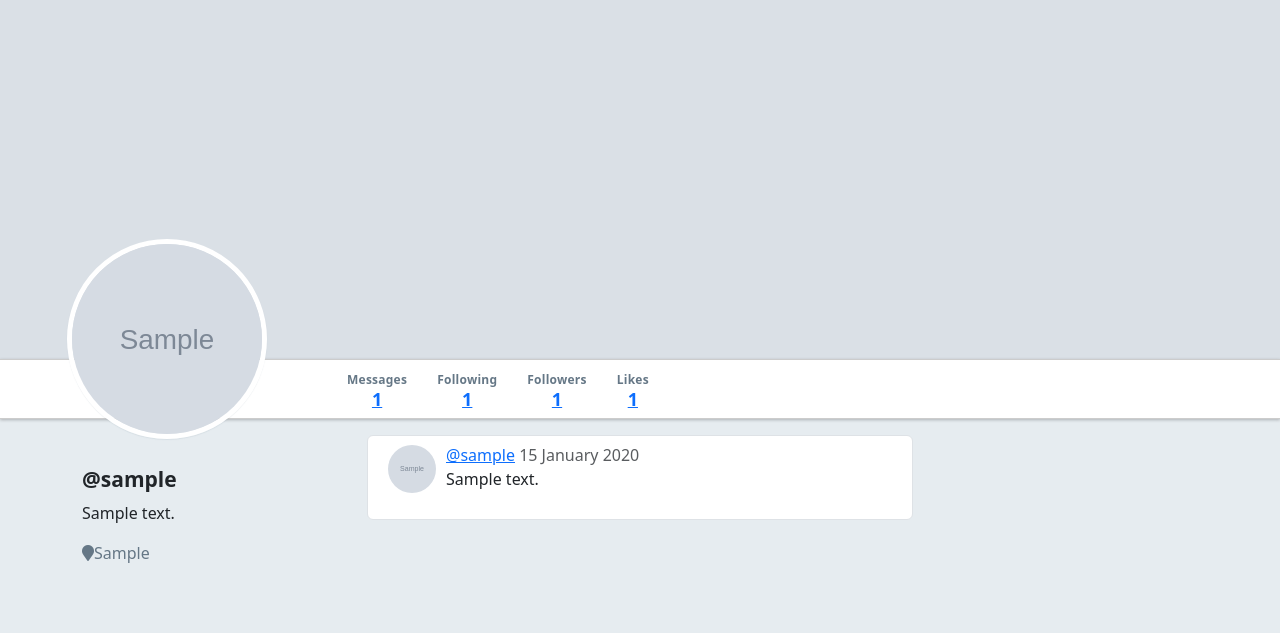
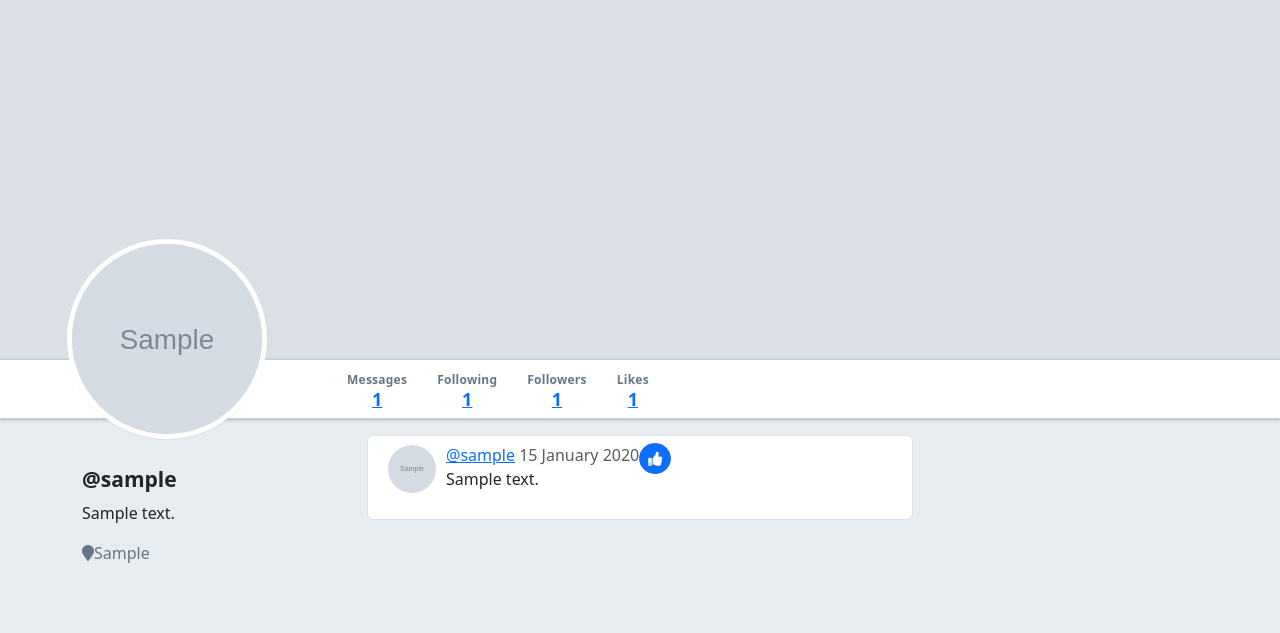
Before and after one commit to kristenkrofchik/flask_warbler, a Flask app: page /users/1 in a window 1280 px wide. Shown: the part 47-680 px from the top of the page. Run offline with Flask 2, Linux system fonts and the light colour scheme; tables that the repository leaves empty hold one stand-in row (values such as "Sample post"); grey boxes marked "Sample" are stand-in pictures; some libraries are stand-ins or nearby versions.

Commit message:
add like functionality

```diff
--- a/templates/users/show.html
+++ b/templates/users/show.html
@@ -17,6 +17,18 @@
             <span class="text-muted">{{ message.timestamp.strftime('%d %B %Y') }}</span>
             <p>{{ message.text }}</p>
           </div>
+          {% if g.user.id != message.user_id %}
+          <form method="POST" action="/messages/{{ message.id }}/like" class="messages-like">
+            <button class="
+              btn
+              btn-sm
+              {{'btn-primary' if message.id in likes else 'btn-secondary'}}"
+            >
+              <i class="fa fa-thumbs-up"></i>
+            </button>
+          </form>
+          {% endif %}
+
         </li>
 
       {% endfor %}
```
